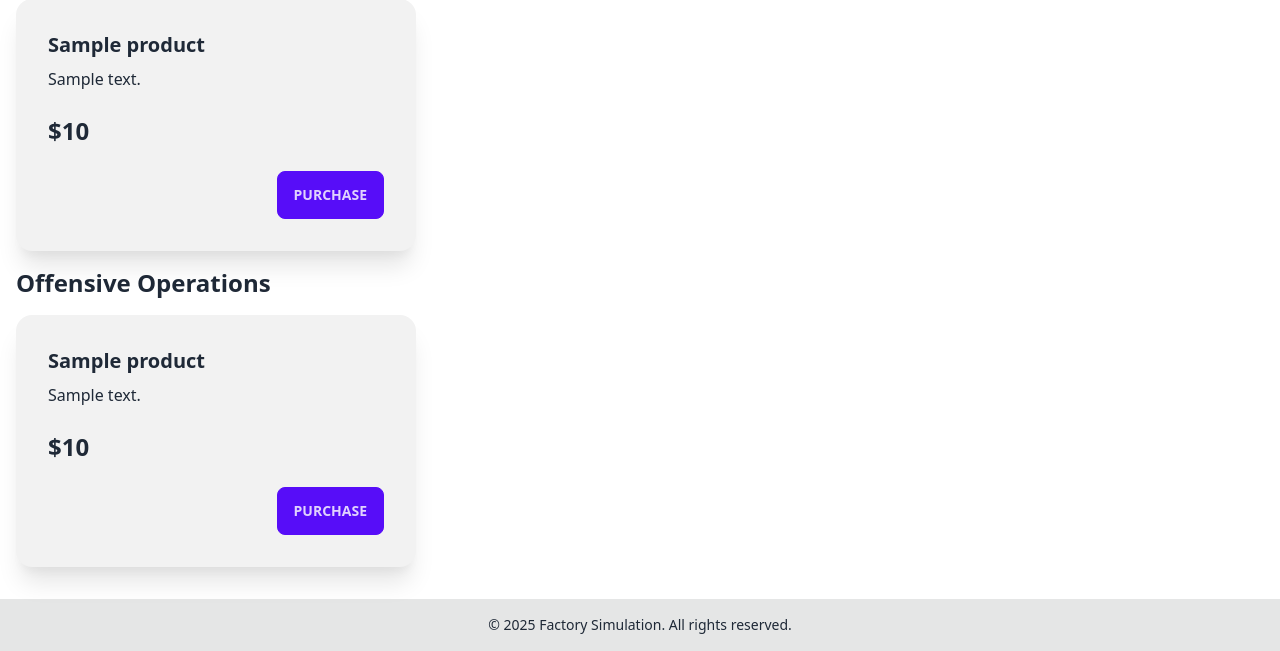
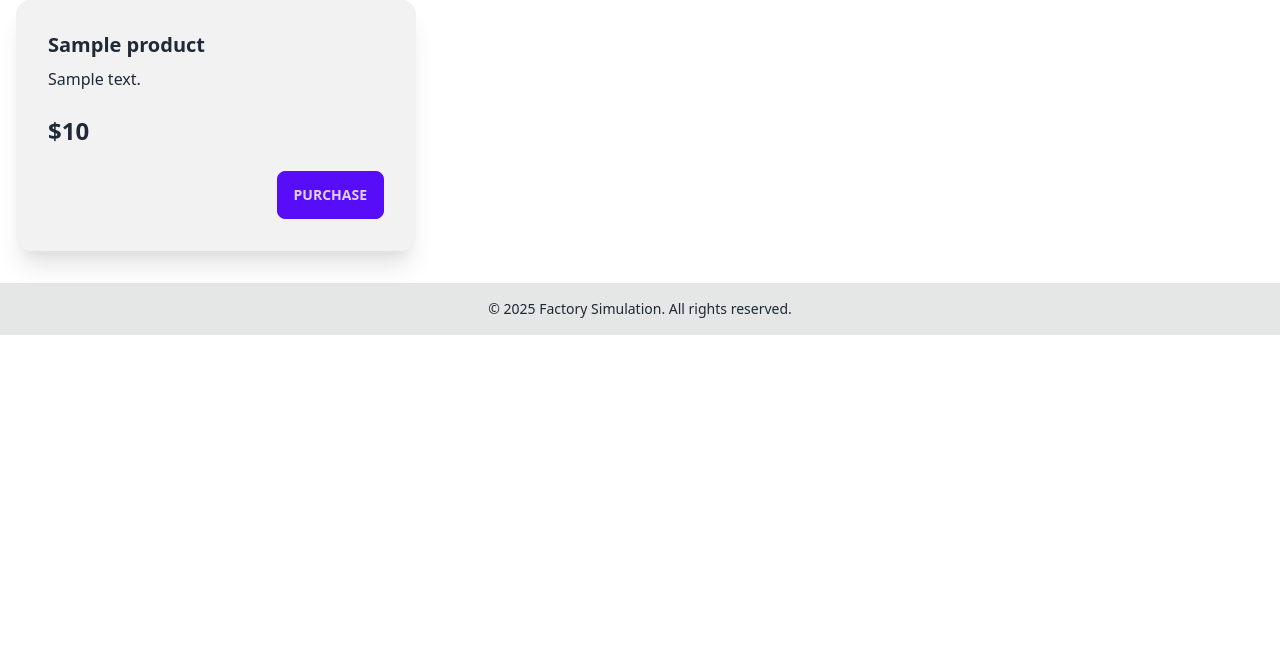
Before and after one commit to BreydenSummers/HackUSU2025, a Django app: template factory_simulation/simulation/templates/simulation/shop.html in a window 1280 px wide. Shown: the part 565-1216 px from the top of the page. After the commit the page ends 900 px from the top, so only its background shows below. Run offline with Django 4.2, Linux system fonts and the light colour scheme; the template is opened without the code that fills it: most values are stand-ins (such as "Sample title", 1, 10 or a date in 2020); some libraries are stand-ins or nearby versions.

Commit message:
Removed offensive operations

```diff
--- a/factory_simulation/simulation/templates/simulation/shop.html
+++ b/factory_simulation/simulation/templates/simulation/shop.html
@@ -86,45 +86,4 @@ Factory Simulation{% endblock %} {% block content %}
   </div>
   {% endif %}
 </div>
-
-<h2 class="text-2xl font-bold my-4">Offensive Operations</h2>
-<div class="grid grid-cols-1 md:grid-cols-3 lg:grid-cols-3 gap-6">
-  {% if products %} {% for product in products.offense %}
-  <div class="card bg-base-200 shadow-xl">
-    <div class="card-body">
-      <h2 class="card-title">{{ product.name }}</h2>
-      <p>{{ product.description }}</p>
-      <div class="mt-4">
-        <p class="text-2xl font-semibold">${{ product.cost }}</p>
-      </div>
-      <div class="card-actions justify-end mt-4">
-        <form method="post">
-          {% csrf_token %}
-          <input type="hidden" name="category" value="offense"/>
-          <button type="submit" name="purchase" value="{{ product.id }}" class="btn btn-primary">Purchase</button>
-        </form>
-      </div>
-    </div>
-  </div>
-  {% endfor %} {% else %}
-  <div class="col-span-full text-center py-10">
-    <div class="alert alert-info max-w-md mx-auto">
-      <svg
-        xmlns="http://www.w3.org/2000/svg"
-        fill="none"
-        viewBox="0 0 24 24"
-        class="stroke-current shrink-0 w-6 h-6"
-      >
-        <path
-          stroke-linecap="round"
-          stroke-linejoin="round"
-          stroke-width="2"
-          d="M13 16h-1v-4h-1m1-4h.01M21 12a9 9 0 11-18 0 9 9 0 0118 0z"
-        ></path>
-      </svg>
-      <span>No products available yet.</span>
-    </div>
-  </div>
-  {% endif %}
-</div>
 {% endblock %}
```
